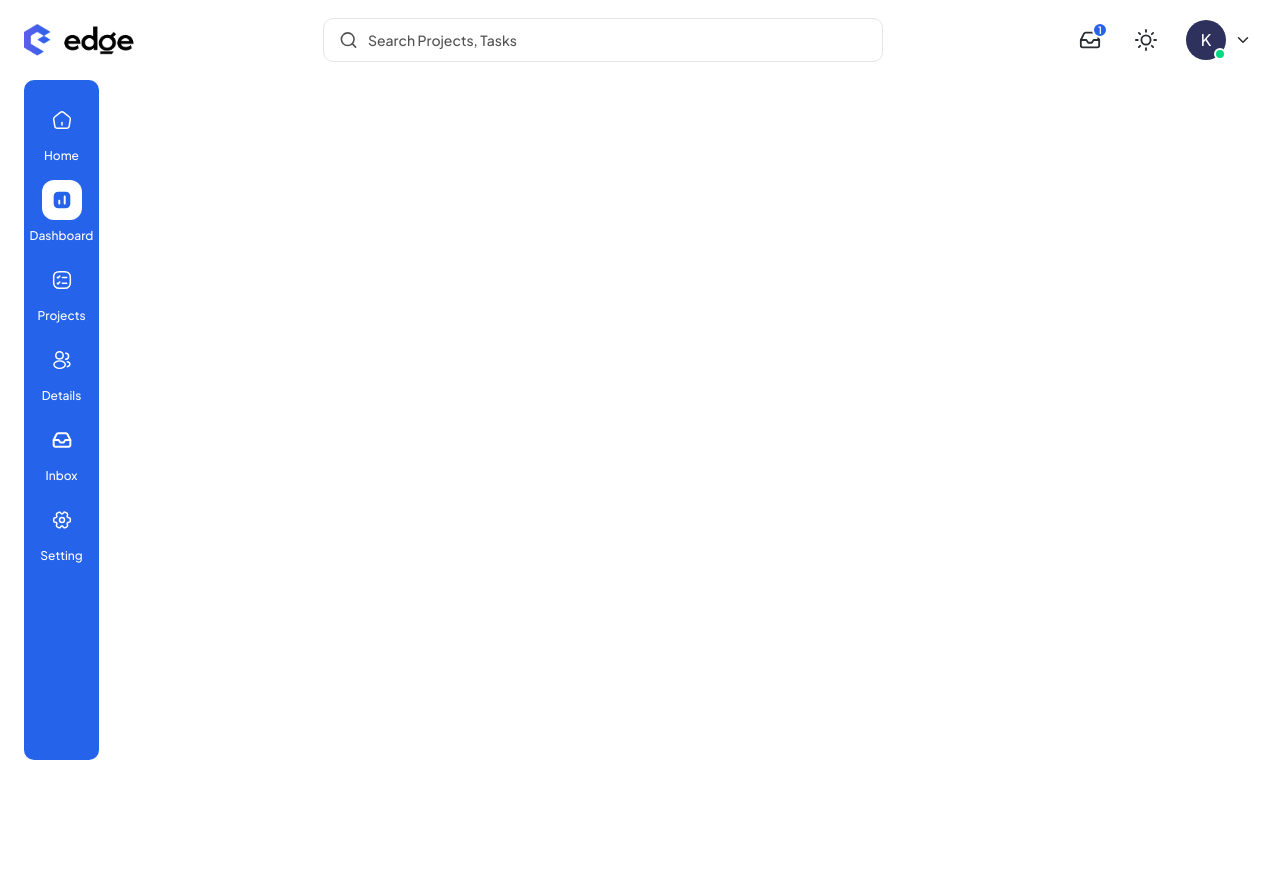
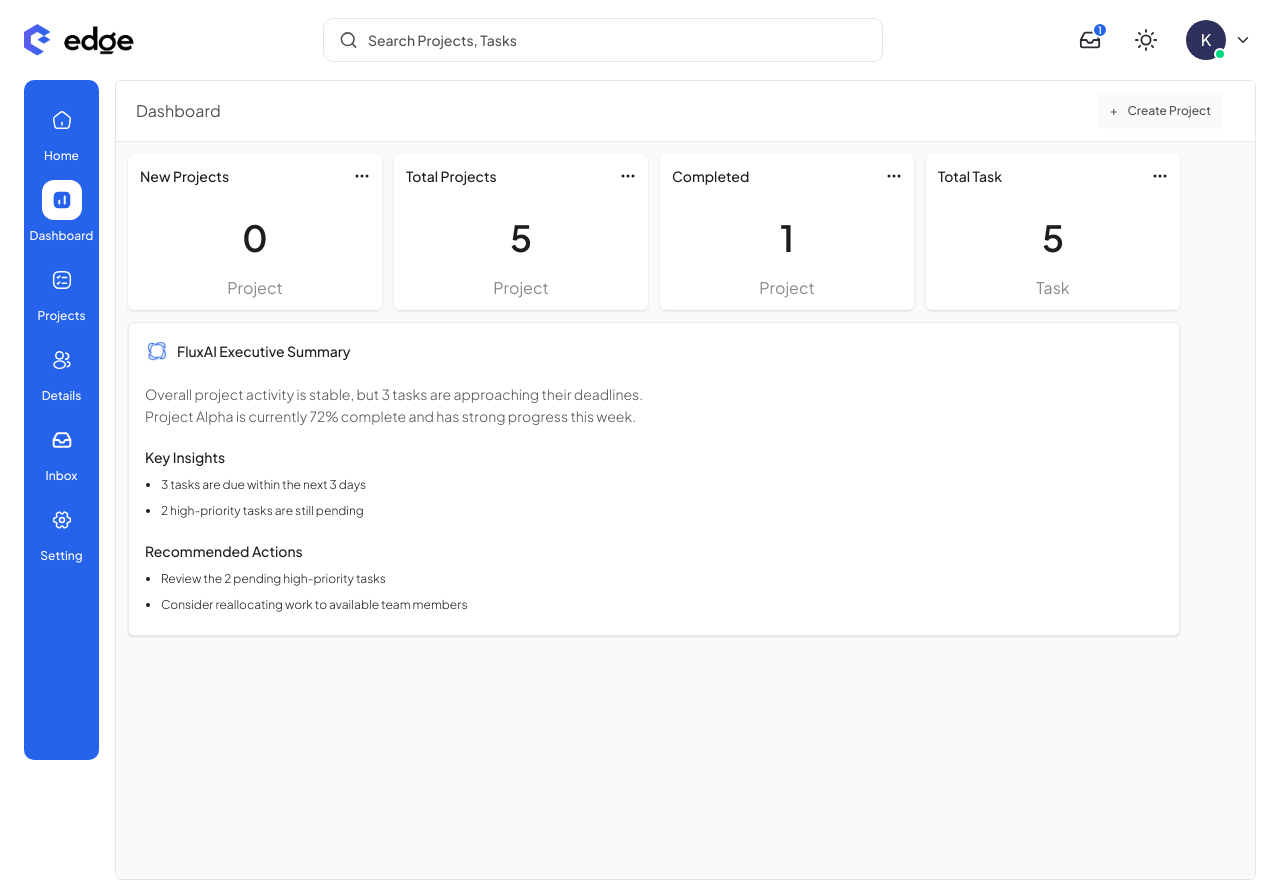
Before and after one commit to Codejourney01/Edge, a React (Vite) app in the folder frontend/: page /managerdashboard in a window 1280 px wide. Before the commit the page ends 800 px from the top, so only its background shows below. Built offline with nearby package versions, Linux system fonts and the light colour scheme.

Commit message:
Added Manager stats cards

```diff
--- a/frontend/package.json
+++ b/frontend/package.json
@@ -22,6 +22,7 @@
     "react-icons": "^5.7.0",
     "react-router-dom": "^7.18.4",
     "shadcn": "^4.21.0",
+    "swiper": "^14.4.0",
     "tailwind-merge": "^3.6.0",
     "tailwindcss": "^4.3.3",
     "tw-animate-css": "^1.4.0"
--- /dev/null
+++ b/frontend/src/modules/manager/components/AiStat.jsx
@@ -0,0 +1,56 @@
+import React from 'react';
+import ailogo from '../../../assets/icons/fluxailogo.png';
+
+export default function AiStat() {
+    return (
+        <div className="mt-2.5 w-full min-w-0 rounded-sm border border-[#eaeaea] bg-white shadow-sm md:mt-3">
+            <div className="p-3 pb-5 md:p-4 md:pb-5">
+                <div className="flex items-start gap-2">
+                    <img
+                        src={ailogo}
+                        className="size-6 shrink-0 object-contain"
+                        width={24}
+                        height={24}
+                        alt=""
+                    />
+
+                    <h3 className="min-w-0 wrap-break-word text-[13px] font-medium leading-6 text-[#1e1e1e] md:text-sm">
+                        FluxAI Executive Summary
+                    </h3>
+                </div>
+
+                <div className="mt-4 w-full max-w-125 md:mt-5">
+                    <p className="wrap-break-word text-[13px] font-light leading-5.5 text-[#525252] md:text-sm md:leading-5.5">
+                        Overall project activity is stable, but 3 tasks are
+                        approaching their deadlines. Project Alpha is currently
+                        72% complete and has strong progress this week.
+                    </p>
+                </div>
+
+                <div className="mt-5">
+                    <h3 className="text-sm font-medium leading-5 text-[#1e1e1e]">
+                        Key Insights
+                    </h3>
+
+                    <ul className="mt-2 flex list-disc flex-col gap-1.5 pl-4 text-xs font-light leading-5 text-[#1e1e1e]">
+                        <li>3 tasks are due within the next 3 days</li>
+                        <li>2 high-priority tasks are still pending</li>
+                    </ul>
+                </div>
+
+                <div className="mt-5">
+                    <h3 className="text-sm font-medium leading-5 text-[#1e1e1e]">
+                        Recommended Actions
+                    </h3>
+
+                    <ul className="mt-2 flex list-disc flex-col gap-1.5 pl-4 text-xs font-light leading-5 text-[#1e1e1e]">
+                        <li>Review the 2 pending high-priority tasks</li>
+                        <li>
+                            Consider reallocating work to available team members
+                        </li>
+                    </ul>
+                </div>
+            </div>
+        </div>
+    );
+}
--- /dev/null
+++ b/frontend/src/modules/manager/components/Statcard.jsx
@@ -0,0 +1,31 @@
+import React from 'react';
+import { BsThreeDots } from 'react-icons/bs';
+
+export default function Statcard({ stattitle, stats, statcategory }) {
+    return (
+        <div className="flex h-39 w-full min-w-0 flex-col rounded-sm bg-white shadow-sm">
+            <div className="flex min-h-11 items-start justify-between gap-1 px-2.5 pt-3 md:px-3">
+                <h3 className="min-w-0 wrap-break-word text-xs font-medium leading-4.5 text-[#1e1e1e] md:text-sm md:leading-5">
+                    {stattitle}
+                </h3>
+
+                <BsThreeDots
+                    aria-hidden="true"
+                    className="mt-0.5 shrink-0 text-base text-[#1e1e1e]"
+                />
+            </div>
+
+            <div className="flex flex-1 items-center justify-center">
+                <h3 className="text-[32px] font-semibold leading-10 text-[#1e1e1e] md:text-4xl">
+                    {stats}
+                </h3>
+            </div>
+
+            <div className="flex items-center justify-center pb-3">
+                <p className="text-sm font-normal leading-5 text-[#888888] md:text-base">
+                    {statcategory}
+                </p>
+            </div>
+        </div>
+    );
+}
--- a/frontend/src/modules/manager/pages/Dashboard.jsx
+++ b/frontend/src/modules/manager/pages/Dashboard.jsx
@@ -1,11 +1,102 @@
-import React from 'react'
-import Nav from '@/components/layout/Nav'
-import Sidebar from '@/components/layout/Sidebar'
+import React from 'react';
+import { Swiper, SwiperSlide } from 'swiper/react';
+import { Autoplay, A11y } from 'swiper/modules';
+
+import 'swiper/css';
+
+import Statcard from '../components/Statcard';
+import AiStat from '../components/AiStat';
+
+const dashboardStats = [
+    {
+        stattitle: 'New Projects',
+        statcategory: 'Project',
+        stats: 0,
+    },
+    {
+        stattitle: 'Total Projects',
+        statcategory: 'Project',
+        stats: 5,
+    },
+    {
+        stattitle: 'Completed',
+        statcategory: 'Project',
+        stats: 1,
+    },
+    {
+        stattitle: 'Total Task',
+        statcategory: 'Task',
+        stats: 5,
+    },
+];
 
 export default function Dashboard() {
-  return (
-    <div>
+    return (
+        <div
+            id="EdgeDashboard"
+            className="flex h-dvh w-full min-w-0 flex-col overflow-hidden rounded-sm border border-[#E5E5E5]"
+        >
+            {/* Dashboard header */}
+            <div className="flex shrink-0 items-center justify-between gap-3 px-3 py-3 md:pl-5 md:pr-8">
+                <h3 className="text-[14px] text-[#525252] md:text-[16px]">
+                    Dashboard
+                </h3>
 
-    </div>
-  )
+                <button
+                    type="button"
+                    className="flex min-h-9 shrink-0 items-center justify-center gap-2.5 rounded-sm bg-[#FAFAFA] px-3 text-[12px] font-medium text-[#525252]"
+                >
+                    <span aria-hidden="true">+</span>
+                    Create Project
+                </button>
+            </div>
+
+            {/* Scrollable dashboard content */}
+            <div className="min-h-0 min-w-0 flex-1 overflow-y-auto border-t border-[#EAEAEA] bg-[#FAFAFA] px-2 pb-5 pt-3 md:px-3">
+                <div className="w-full min-w-0 max-w-263">
+                    {/* Phone: two cards visible, moving two at a time */}
+                    <div className="min-w-0 md:hidden">
+                        <Swiper
+                            modules={[Autoplay, A11y]}
+                            slidesPerView={2}
+                            slidesPerGroup={2}
+                            spaceBetween={10}
+                            speed={500}
+                            rewind={true}
+                            autoplay={{
+                                delay: 3000,
+                                disableOnInteraction: false,
+                                pauseOnMouseEnter: true,
+                            }}
+                            a11y={{
+                                enabled: true,
+                            }}
+                            className="w-full min-w-0"
+                        >
+                            {dashboardStats.map((stat) => (
+                                <SwiperSlide
+                                    key={stat.stattitle}
+                                    className="pb-1"
+                                >
+                                    <Statcard {...stat} />
+                                </SwiperSlide>
+                            ))}
+                        </Swiper>
+                    </div>
+
+                    {/* Tablet: two columns. Desktop: four columns */}
+                    <div className="hidden grid-cols-2 gap-3 md:grid lg:grid-cols-4">
+                        {dashboardStats.map((stat) => (
+                            <Statcard
+                                key={stat.stattitle}
+                                {...stat}
+                            />
+                        ))}
+                    </div>
+
+                    <AiStat />
+                </div>
+            </div>
+        </div>
+    );
 }
```
Also changed, not shown: frontend/src/assets/icons/fluxailogo.png (added), 1 other file (tests, documents, lock files or other folders).
